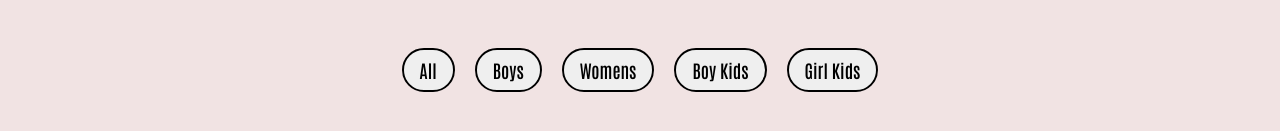
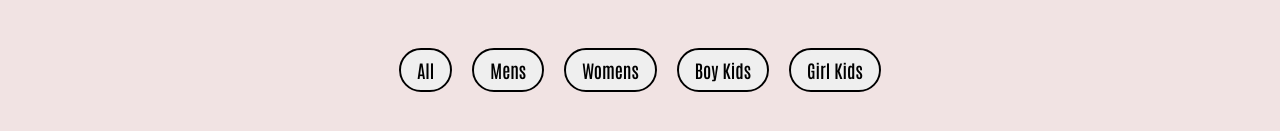
Before and after one commit to anantharajcs/ecommerce-app, a React (Vite) app: page /ecommerce-app/productlist in a window 1280 px wide. Shown: the part 175-306 px from the top of the page. Built offline with nearby package versions, Linux system fonts and the light colour scheme.

Commit message:
change filter name boys to mens

```diff
--- a/src/Component/ProductList/ProductList.jsx
+++ b/src/Component/ProductList/ProductList.jsx
@@ -15,7 +15,7 @@ const ProductList = () => {
 
       <div className="filter-buttons">
         <button onClick={() => setCategory ('all')}>All</button>
-        <button onClick={() => setCategory('boys')}>Boys</button>
+        <button onClick={() => setCategory('boys')}>Mens</button>
         <button onClick={() => setCategory('ladies')}>Womens</button>
         <button onClick={() => setCategory('baby boy')}>Boy Kids</button>
         <button onClick={() => setCategory('baby girl')}>Girl Kids</button>
```
